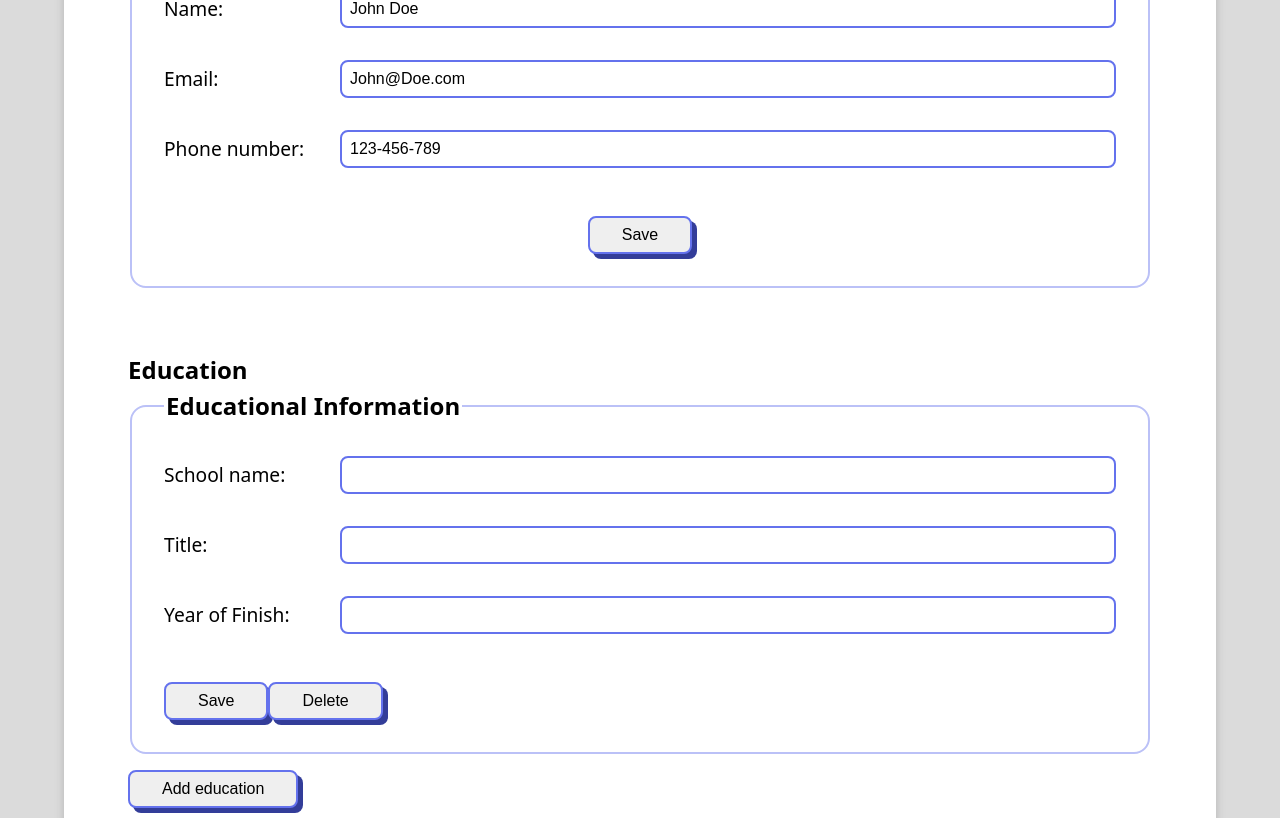
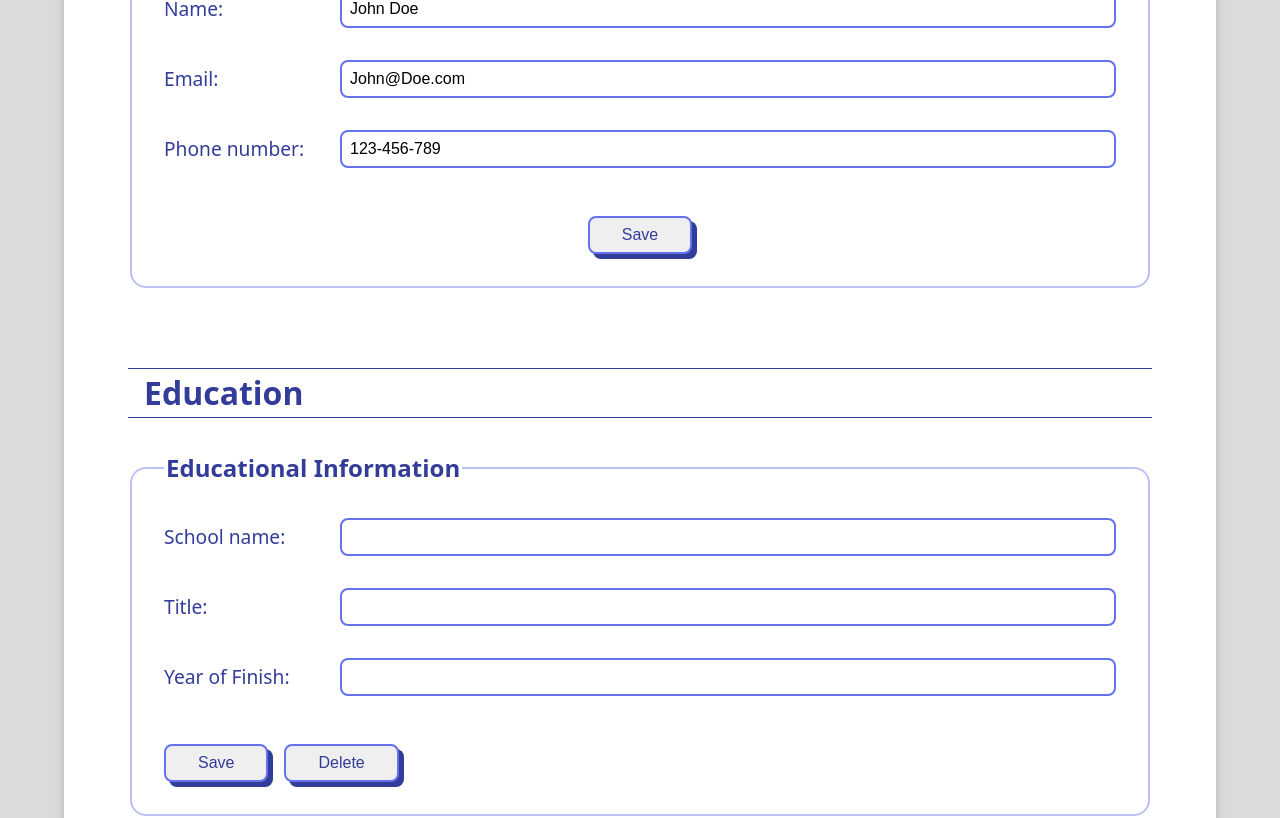
Before and after one commit to leandroesposito/top-cv-application, a React (Vite) app: page / in a window 1280 px wide. Shown: the part 298-1116 px from the top of the page. Built offline with nearby package versions, Linux system fonts and the light colour scheme.

Commit message:
Add general styling

```diff
--- a/src/styles/Form.css
+++ b/src/styles/Form.css
@@ -5,6 +5,10 @@ fieldset {
   gap: 2rem;
   border: 2px solid hsl(234, 79%, 85%);
   border-radius: 1rem;
+}
+
+legend {
+  color: hsl(234, 50%, 40%);
 }
 
 .form-field {
@@ -25,6 +29,7 @@ fieldset {
 label {
   font-weight: 500;
   font-size: 1.2rem;
+  color: hsl(234, 50%, 40%);
 }
 
 .form-field.row label {
@@ -47,6 +52,13 @@ button {
   padding: 0.5rem 2rem;
   box-shadow: 5px 5px hsl(234, 50%, 40%);
   margin-top: 1rem;
+  color: hsl(234, 50%, 40%);
+  cursor: pointer;
+}
+
+button:hover {
+  transition: transform 0.1s;
+  transform: scale(1.1);
 }
 
 button:active {
--- a/src/styles/MainContainer.css
+++ b/src/styles/MainContainer.css
@@ -11,3 +11,37 @@ main {
   display: grid;
   gap: 4rem;
 }
+
+section {
+  display: flex;
+  flex-direction: column;
+  gap: 1rem;
+}
+
+.section-title {
+  margin: 1rem 0;
+  padding: 0 1rem;
+  font-size: 2rem;
+  border-top: 1px solid hsl(234, 50%, 40%);
+  border-bottom: 1px solid hsl(234, 50%, 40%);
+}
+
+.buttons-container {
+  display: flex;
+  gap: 1rem;
+  flex-wrap: wrap;
+}
+
+.buttons-container button {
+  flex-grow: 0;
+}
+
+button {
+  align-self: center;
+}
+
+h1,
+h2,
+h3 {
+  color: hsl(234, 50%, 40%);
+}
--- a/src/styles/PersonalInformation.css
+++ b/src/styles/PersonalInformation.css
@@ -12,4 +12,5 @@
   font-size: 3rem;
   font-weight: 600;
   margin: 1rem;
+  color: hsl(234, 50%, 40%);
 }
```
